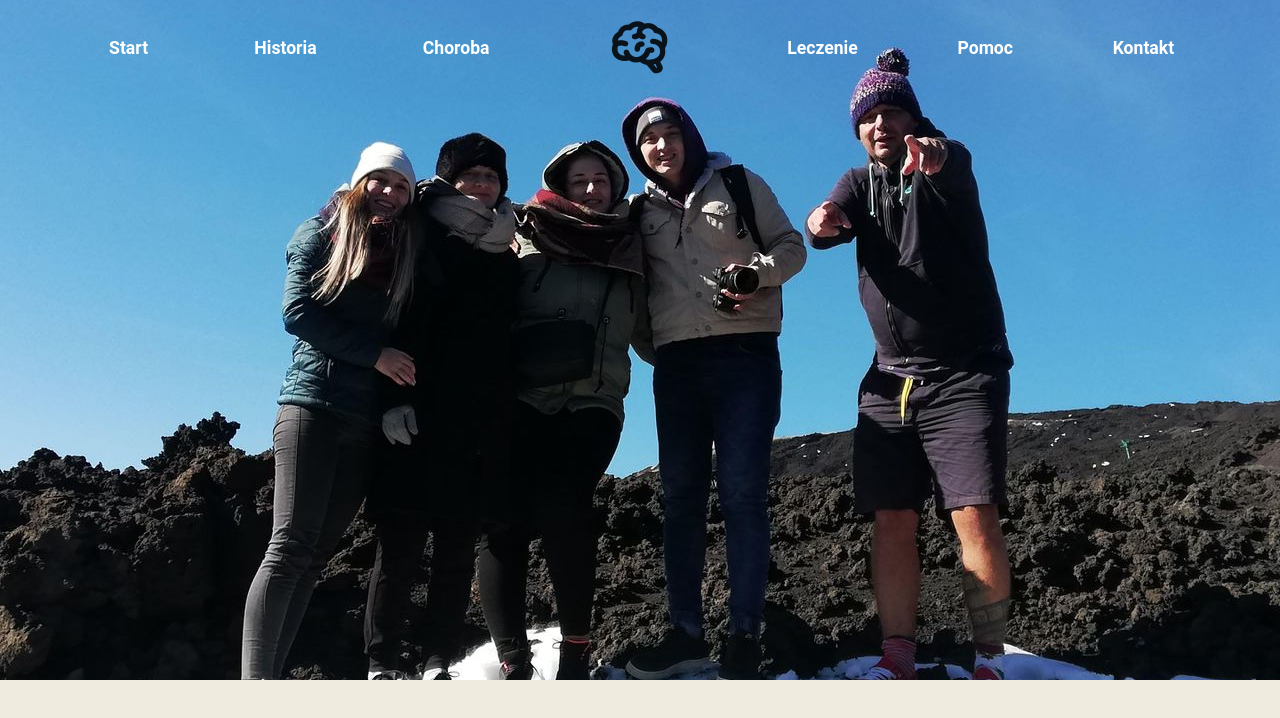
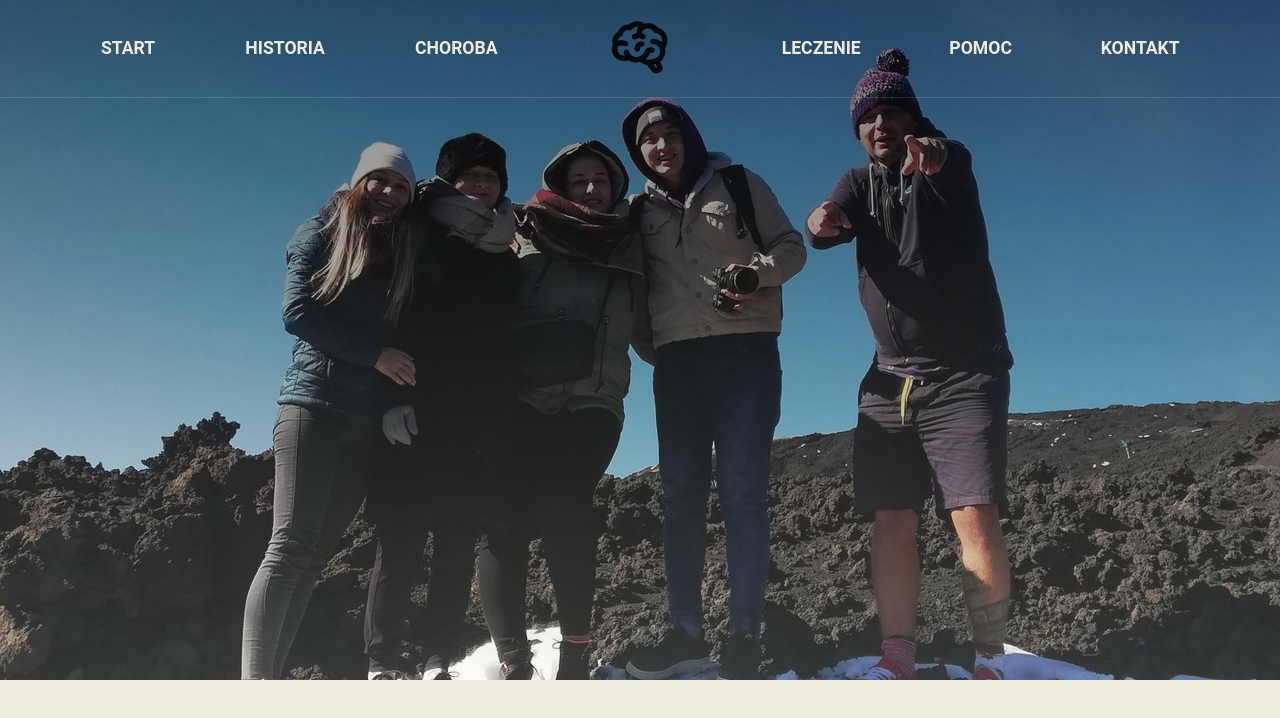
Before and after one commit to PatrykJarzynka/Memory, a Vue app: page / in a window 1280 px wide. Shown: the top 718 px of the page. Built offline with nearby package versions, Linux system fonts and the light colour scheme; a small style sheet from the web is missing.

Commit message:
Added overlay to hero background. Added divider to better distinguish header

```diff
--- a/src/components/Header.vue
+++ b/src/components/Header.vue
@@ -110,6 +110,8 @@
       </v-row>
     </v-container>
 
+    <v-divider color="white"/>
+
     <v-navigation-drawer
       v-model="drawer"
       disable-resize-watcher
@@ -175,9 +177,10 @@
 }
 
 .header-item {
-  color: rgb(var(--v-theme-accent));
+  color: rgb(var(--v-theme-background));
   font-weight: 600;
   font-size: 1.1rem;
+  text-transform: uppercase;
 
   @media only screen and (max-width: 960px) {
     font-size: 1rem;
--- a/src/components/Hero.vue
+++ b/src/components/Hero.vue
@@ -9,7 +9,7 @@
 <style scoped lang="scss">
 
   .hero-container {
-    background-image: url('public/images/hero-image.jfif');
+    background: linear-gradient(0deg, rgba(239, 235, 223, 0.2), rgba(0, 0, 0, 0.5)), url('public/images/hero-image.jfif');
     background-position: center;
     height: 85vh;
   }
```
